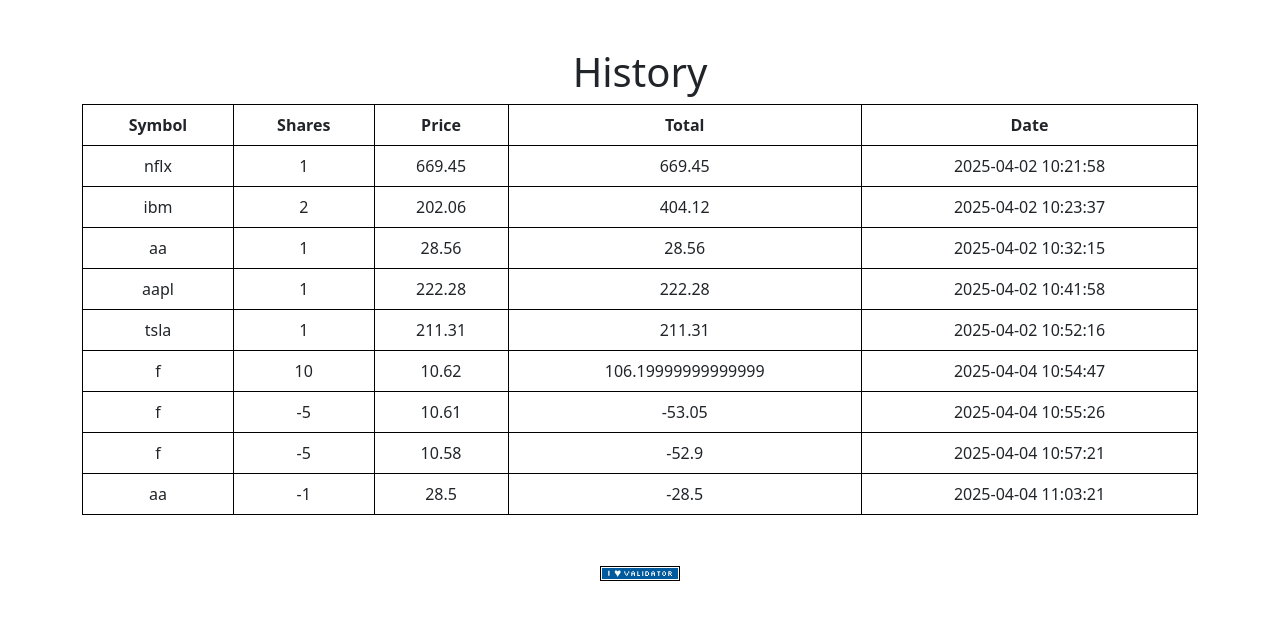
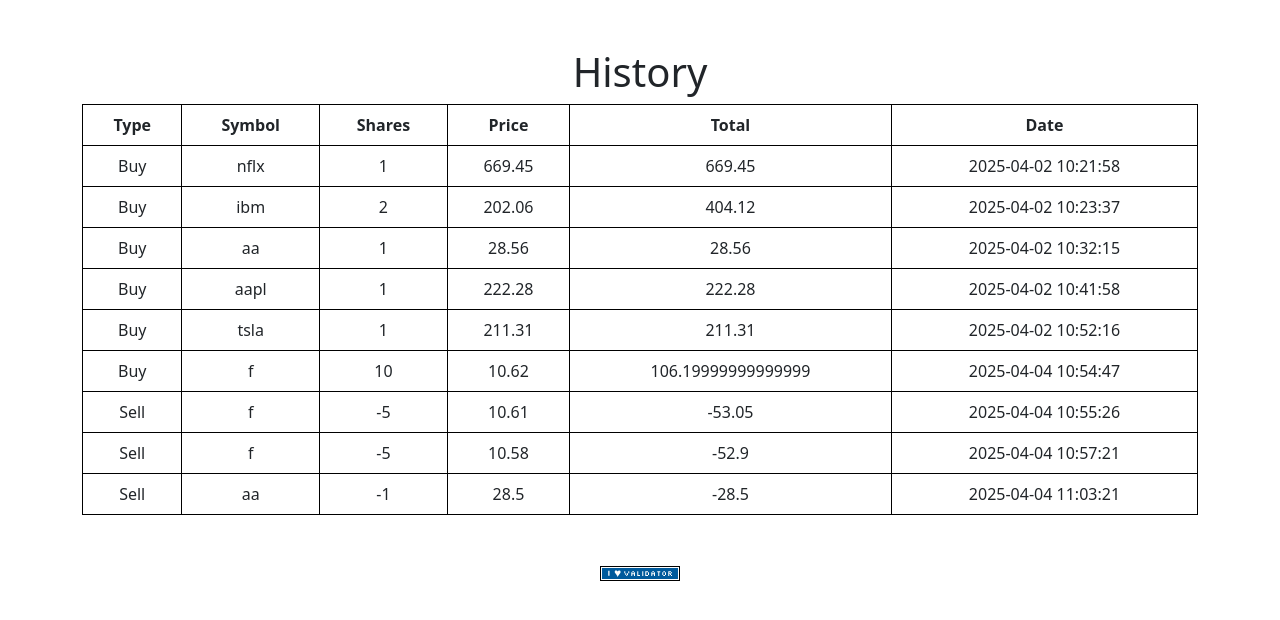
Before and after one commit to myhifi/finance, a Flask app: page /history in a window 1280 px wide. Shown: the part 76-696 px from the top of the page. Run offline with Flask 3, Linux system fonts and the light colour scheme; a user stored in the database is signed in; data comes from the database, SQL or seed files in the repository; some libraries are stand-ins or nearby versions.

Commit message:
Add Type (Buy, Sell)

```diff
--- a/templates/history.html
+++ b/templates/history.html
@@ -10,6 +10,7 @@
     <table>
         <thead>
             <tr>
+                <th>Type</th>
                 <th>Symbol</th>
                 <th>Shares</th>
                 <th>Price</th>
@@ -20,6 +21,11 @@
         <tbody>
             {% for stock in transactions %}
                 <tr>
+                    <td>{% if stock["shares"] < 0 %}
+                        Sell
+                    {% else %}
+                        Buy
+                    {% endif %}</td>
                     <td>{{ stock["symbol"] }}</td>
                     <td>{{ stock["shares"] }}</td>
                     <td>{{ stock["price"] }}</td>
```
